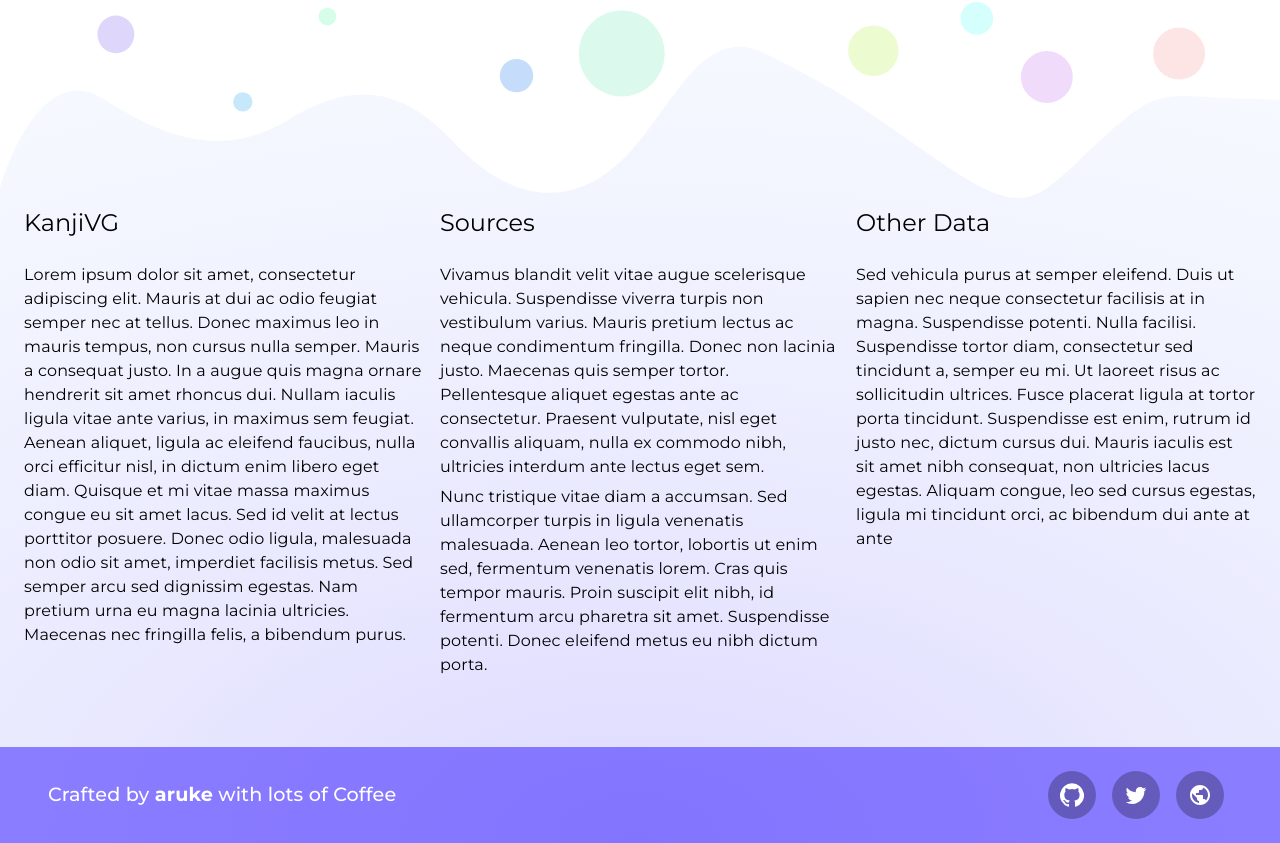
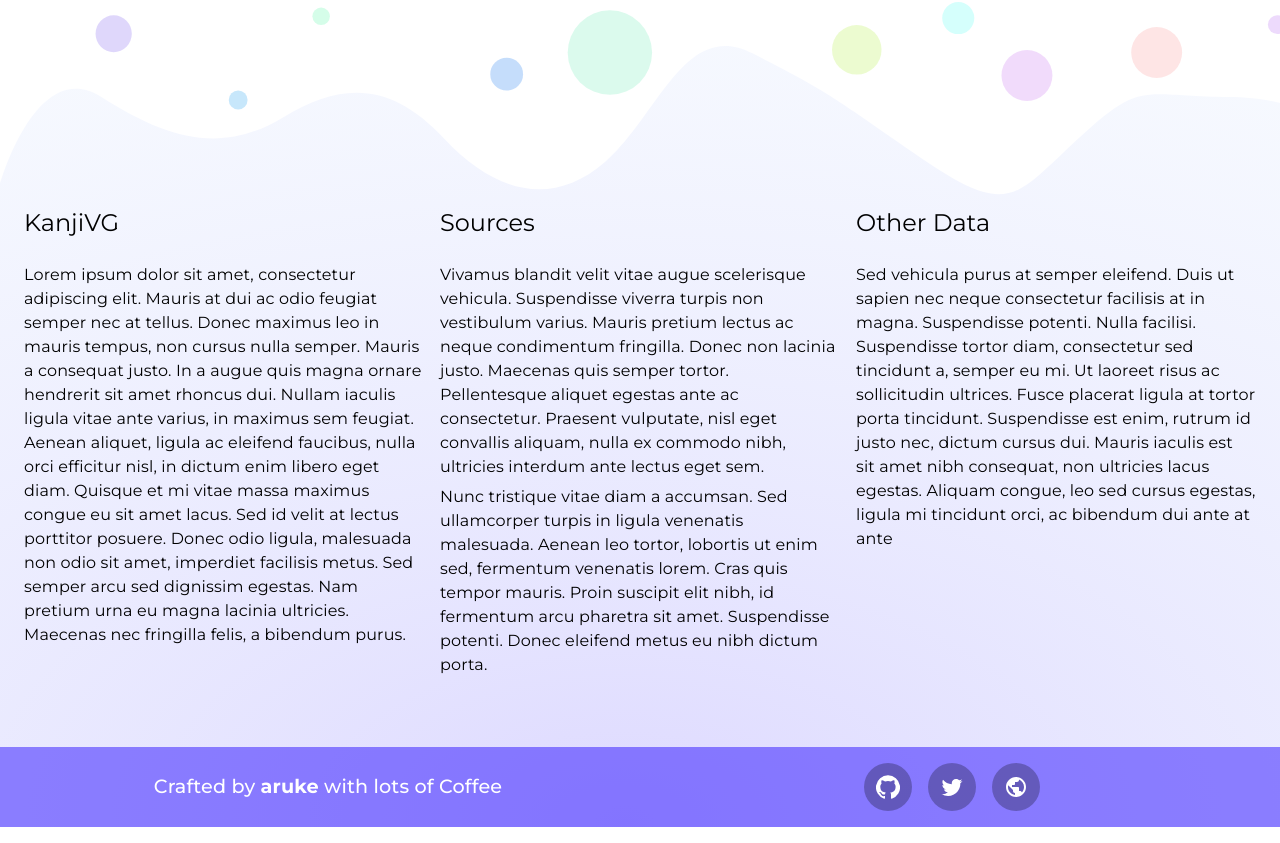
Before and after one commit to rionlabs/kanji.sh, a React (Create React App) app: page / in a window 1280 px wide. Shown: the part 7354-8197 px from the top of the page. Built offline with nearby package versions, Linux system fonts and the light colour scheme; the HTML template or start-up script is replaced by a standard one.

Commit message:
:sparkles: Update footer for smaller screen sizes

```diff
--- a/src/components/Footer.tsx
+++ b/src/components/Footer.tsx
@@ -1,12 +1,12 @@
 import React from "react";
 import makeStyles from "@material-ui/core/styles/makeStyles";
 import AppBar from "@material-ui/core/AppBar";
-import Toolbar from "@material-ui/core/Toolbar";
 import Typography from "@material-ui/core/Typography";
 import Container from "@material-ui/core/Container";
 import common from "@material-ui/core/colors/common";
 import IconButton from "@material-ui/core/IconButton";
 import {GitHub, PublicRounded, Twitter} from "@material-ui/icons";
+import {Grid} from "@material-ui/core";
 
 const useStyles = makeStyles((theme) => ({
     root: {
@@ -25,6 +25,9 @@ const useStyles = makeStyles((theme) => ({
         alignSelf: 'center',
         fontSize: 'larger',
         color: '#FFF'
+    },
+    footerRow: {
+        textAlign: 'center'
     },
     link: {
         textDecoration: 'none',
@@ -49,11 +52,14 @@ export default function Footer() {
         <div className={classes.root}>
             <AppBar className={classes.appBar} position="static" color={"transparent"} elevation={0}>
                 <Container>
-                    <Toolbar className={classes.toolbar}>
+                    <Grid container spacing={2} alignItems={"center"}>
+                        <Grid item sm={12} md={6} className={classes.footerRow}>
                             <Typography className={classes.copyright} variant="subtitle2" noWrap>
                                 Crafted by <a className={classes.link} href="https://aruke.dev">aruke</a> with lots of
                                 Coffee
                             </Typography>
+                        </Grid>
+                        <Grid item sm={12} md={6} className={classes.footerRow}>
                             <IconButton
                                 className={classes.socialButton}
                                 href={"https://github.com/aruke"}
@@ -75,7 +81,8 @@ export default function Footer() {
                                 aria-label="open my blog/website">
                                 <PublicRounded/>
                             </IconButton>
-                    </Toolbar>
+                        </Grid>
+                    </Grid>
                 </Container>
             </AppBar>
         </div>
```
Lines whose indentation alone changed are shown as unchanged.
